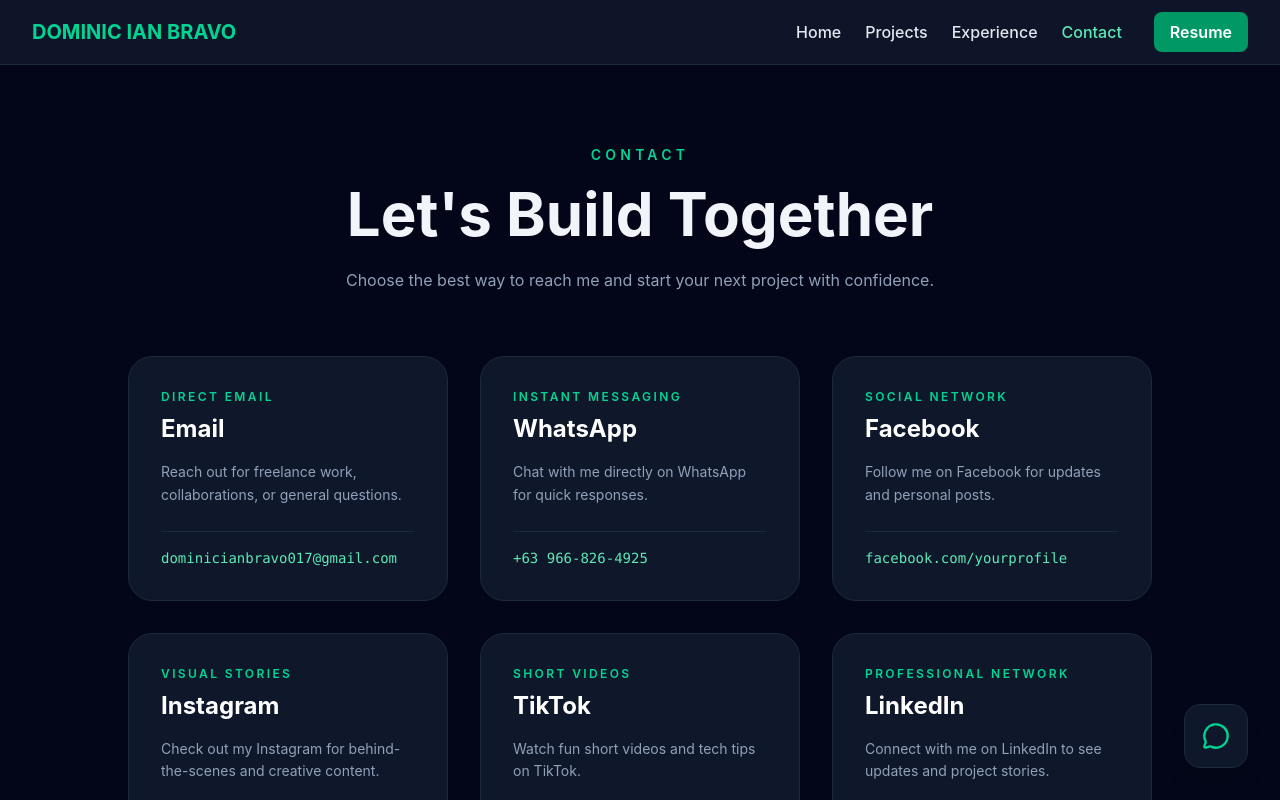
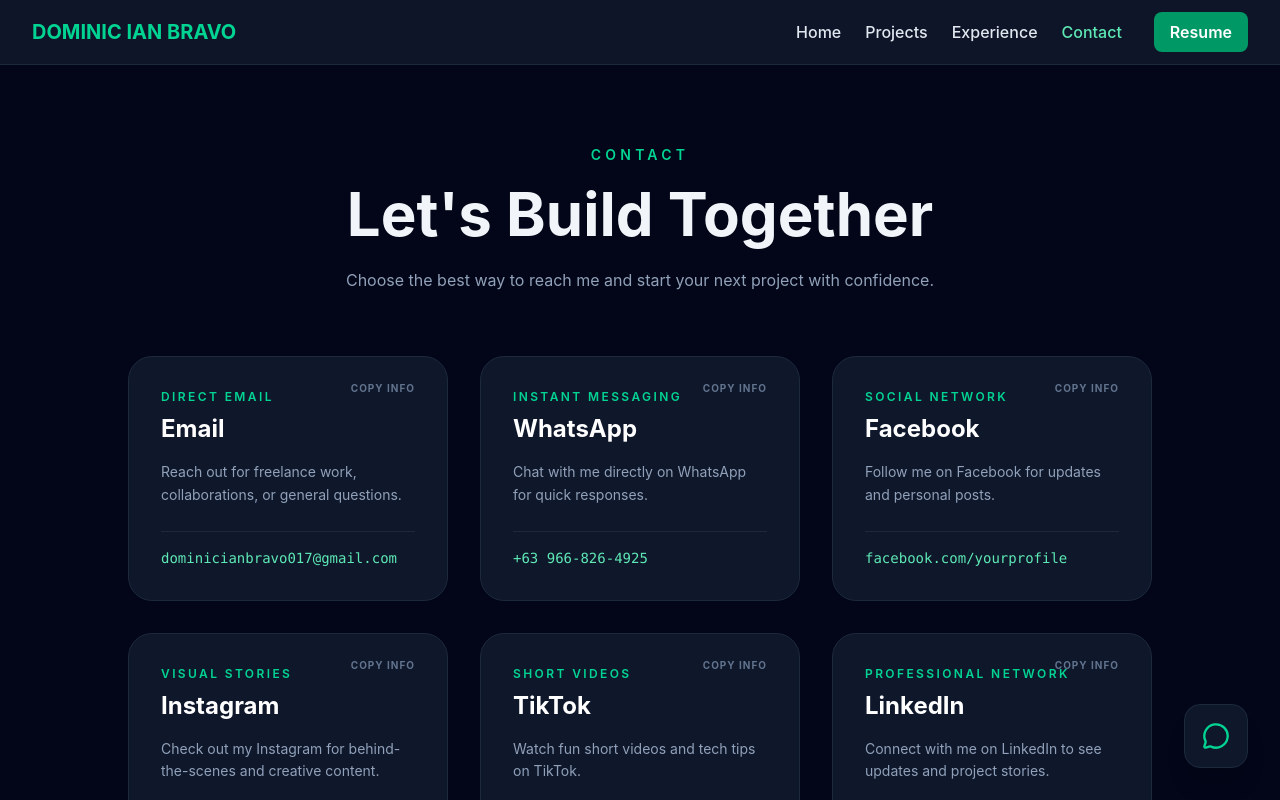
Before and after one commit to Dominic-Bravo/DominicIanBravoMyPortfolio, a React (Vite) app: page / in a window 1280 px wide. Both pictures are taken after a click on the button "Contact". Shown: the top 800 px of the page. Built offline with nearby package versions, Linux system fonts and the light colour scheme.

Commit message:
fix: changes appearance of copy info

```diff
--- a/src/pages/contactpage.tsx
+++ b/src/pages/contactpage.tsx
@@ -48,7 +48,7 @@ export function ContactPage() {
               {/* Copy Action - Changed opacity for touch devices (sm:hover) */}
               <button
                 onClick={(e) => handleCopy(e, method.label, method.id)}
-                className="absolute top-4 right-6 sm:top-6 sm:right-8 text-[10px] uppercase tracking-widest font-bold text-slate-500 hover:text-emerald-400 transition-colors opacity-100 sm:opacity-0 sm:group-hover:opacity-100"
+                className="absolute top-4 right-6 sm:top-6 sm:right-8 text-[10px] uppercase tracking-widest font-bold text-slate-500 hover:text-emerald-400 transition-colors opacity-100"
               >
                 {copiedId === method.id ? 'Copied!' : 'Copy Info'}
               </button>
```
